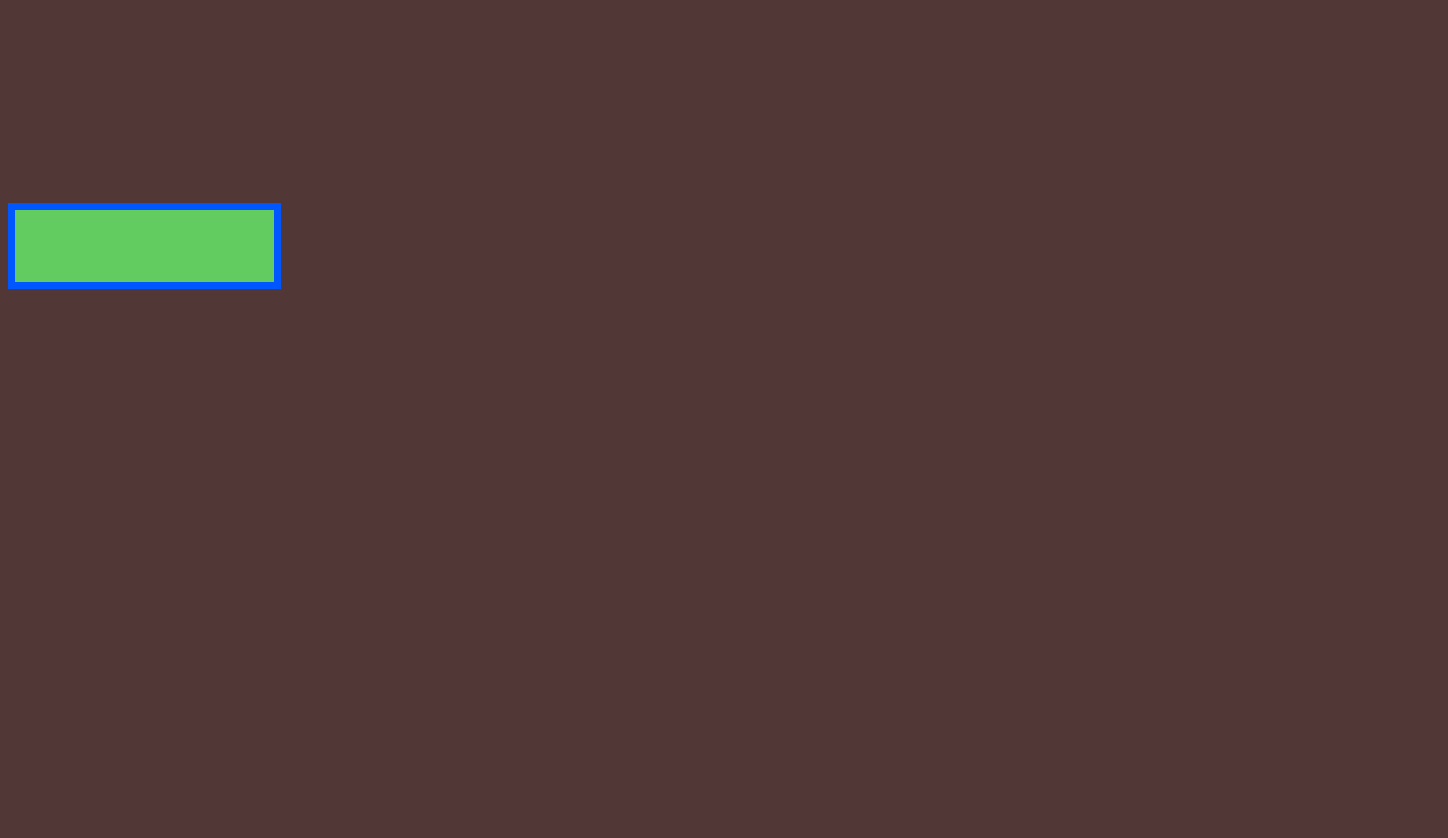
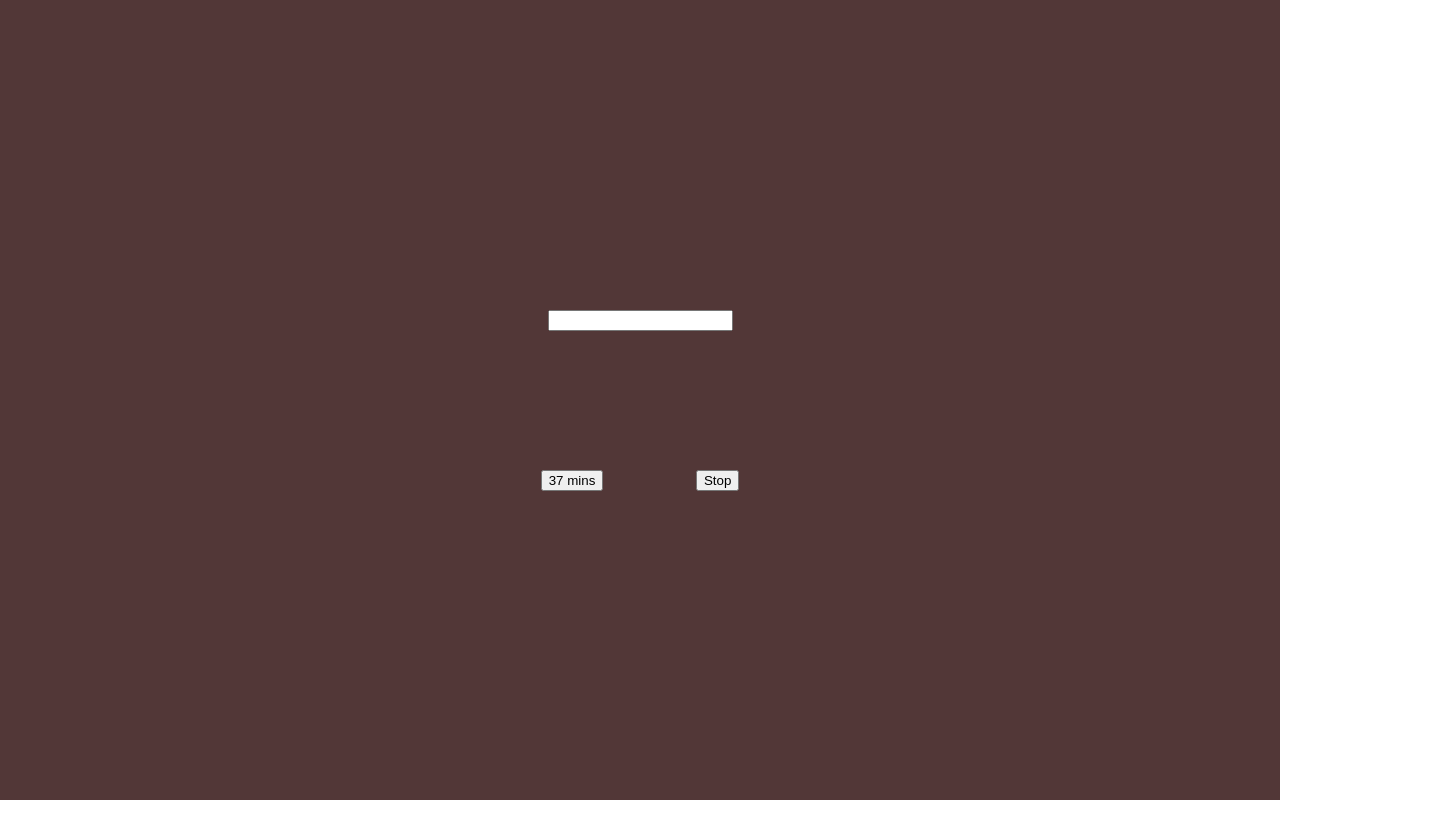
Before and after one commit to deepelegant99/alerm, a React (Create React App) app: page / in a window 1280 px wide. Shown: the top 838 px of the page, 1448 px wide, since content can reach past the window. After the commit the page ends 800 px from the top, so only its background shows below. Built offline with nearby package versions, Linux system fonts and the light colour scheme.

Commit message:
created the desired css layout using flexbox

```diff
--- a/src/App.js
+++ b/src/App.js
@@ -1,9 +1,13 @@
-import Input from "./components/Input";
-
 function App() {
   return (
-    <div className="App">
-      <Input />
+    <div className="container">
+      <div className="selector">
+        <input />
+      </div>
+      <div className="display">
+        <button className="countdown">37 mins</button>
+        <button className="button">Stop</button>
+      </div>
     </div>
   );
 }
--- a/src/components/Input.js
+++ /dev/null
@@ -1,7 +0,0 @@
-import React from "react";
-
-const Input = () => {
-  return <input className="inputBlt" />;
-};
-
-export default Input;
--- a/src/index.css
+++ b/src/index.css
@@ -1,17 +1,31 @@
 body {
-  position: relative;
-  width: 1440px;
-  height: 1024px;
-  background: #523737;
+  margin: 0;
+  padding: 0;
+  box-sizing: border-box;
 }
 
-.inputBlt {
-position: absolute;
-width: 255px;
-height: 70px;
-margin: auto;
-top: 195px;
+.container {
+  width: 100vw;
+  height: 100vh;
+  background: #523737;
+  display: flex;
+  flex-direction: column;
+  justify-content: center;
+  align-items: center;
+}
+.selector {
+  width: 30vw;
+  height: 20vh;
 
-background: #63CC61;
-border: 7px solid #0057FF
+  display: flex;
+  justify-content: center;
+  align-items: center;
 }
+.display {
+  width: 30vw;
+  height: 20vh;
+
+  display: flex;
+  justify-content: space-evenly;
+  align-items: center;
+}
```
